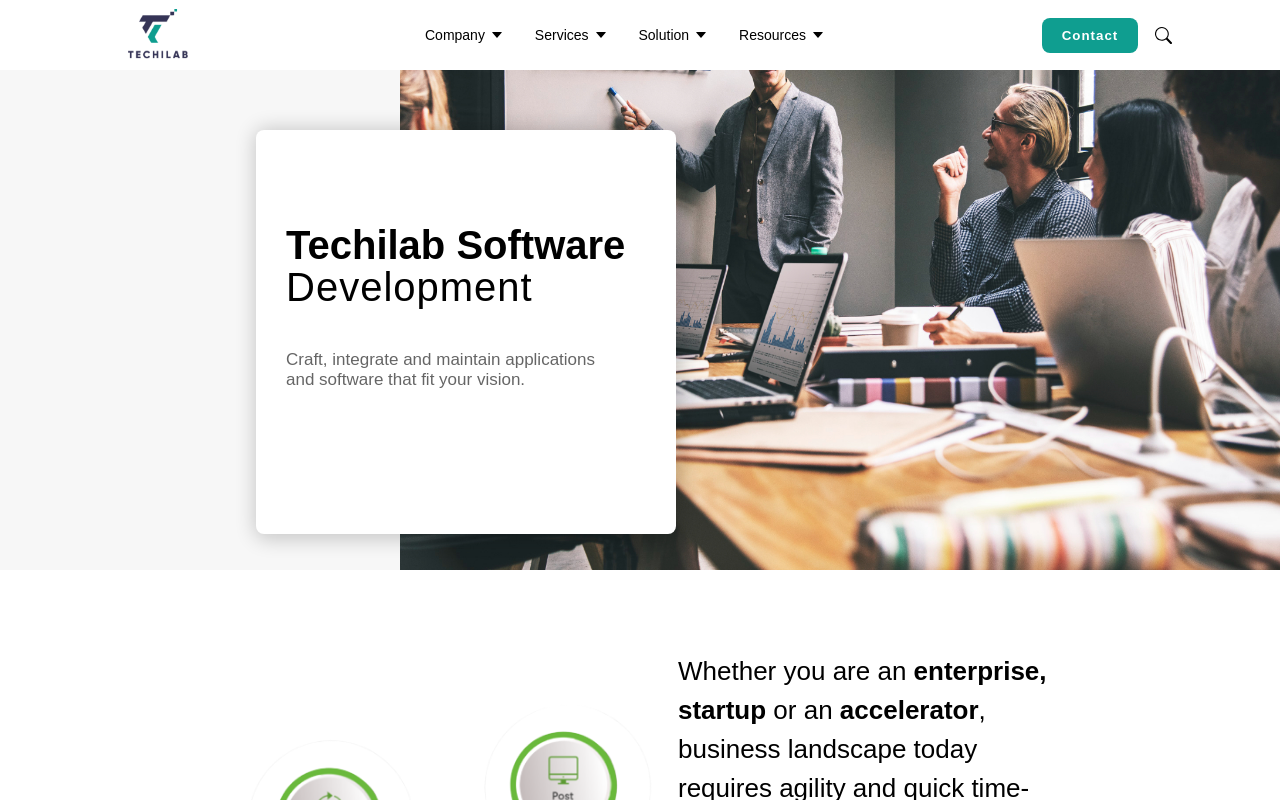
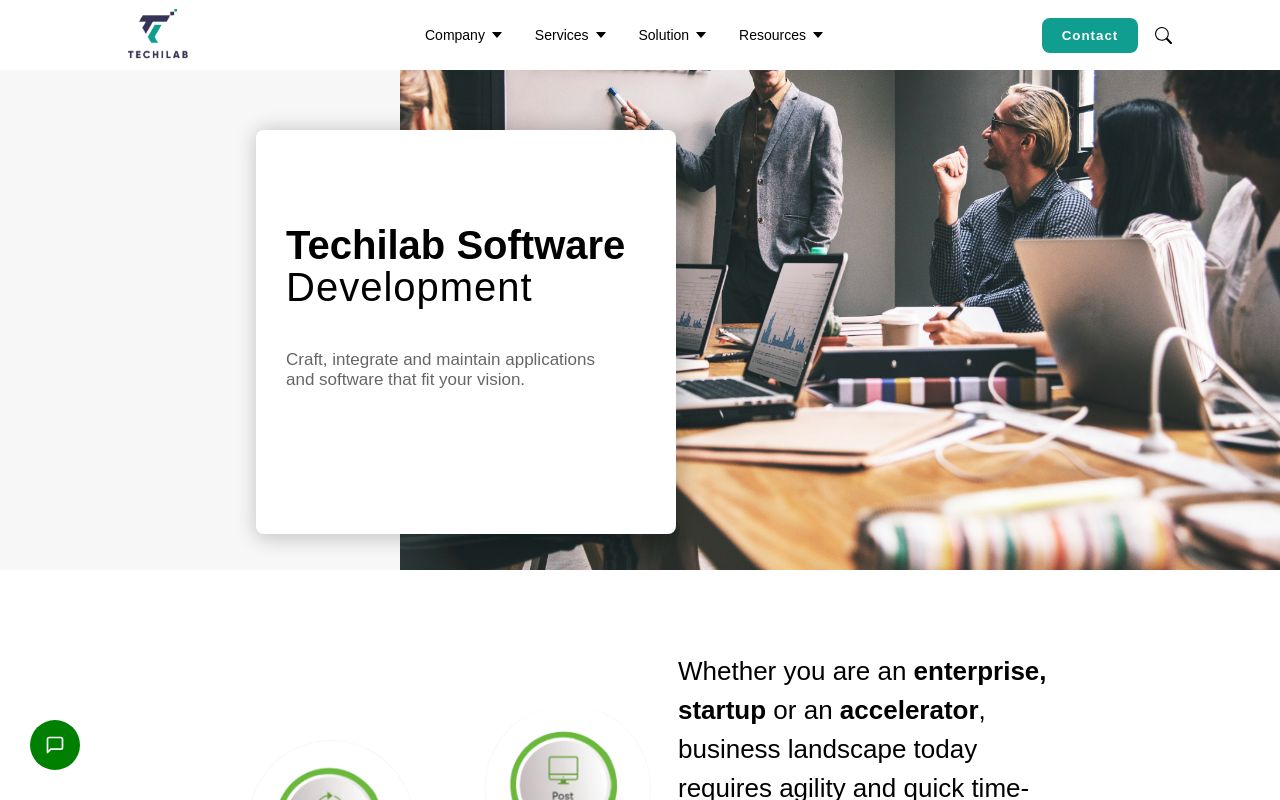
Before and after one commit to DaniyalTayyab/bespoke, a React (Create React App) app: page / in a window 1280 px wide. Shown: the top 800 px of the page. Built offline with nearby package versions, Linux system fonts and the light colour scheme.

Commit message:
chat icon

```diff
--- /dev/null
+++ b/src/components/chat/Chat.js
@@ -0,0 +1,14 @@
+import React from "react";
+
+import { Container } from "./Chat.styles";
+import { FiMessageSquare } from "react-icons/fi";
+
+const Chat = () => {
+  return (
+    <Container>
+      <FiMessageSquare />
+    </Container>
+  );
+};
+
+export default Chat;
--- /dev/null
+++ b/src/components/chat/Chat.styles.js
@@ -0,0 +1,21 @@
+import styled from "styled-components";
+
+export const Container = styled.div`
+  width: 5rem;
+  height: 5rem;
+
+  position: fixed;
+  bottom: 3rem;
+  left: 3rem;
+
+  border-radius: 50%;
+
+  background-color: green;
+
+  display: flex;
+  justify-content: center;
+  align-items: center;
+
+  color: white;
+  font-size: 2rem;
+`;
--- a/src/pages/home/Home.js
+++ b/src/pages/home/Home.js
@@ -1,4 +1,5 @@
 import React from "react";
+import Chat from "../../components/chat/Chat";
 import About from "../../components/sections/home/about/About";
 import Contact from "../../components/sections/home/contact/Contact";
 import Experience from "../../components/sections/home/experience/Experience";
@@ -22,6 +23,7 @@
       <ToolsTechnology />
       <Faq />
       <Contact />
+      <Chat />
     </>
   );
 };
```
